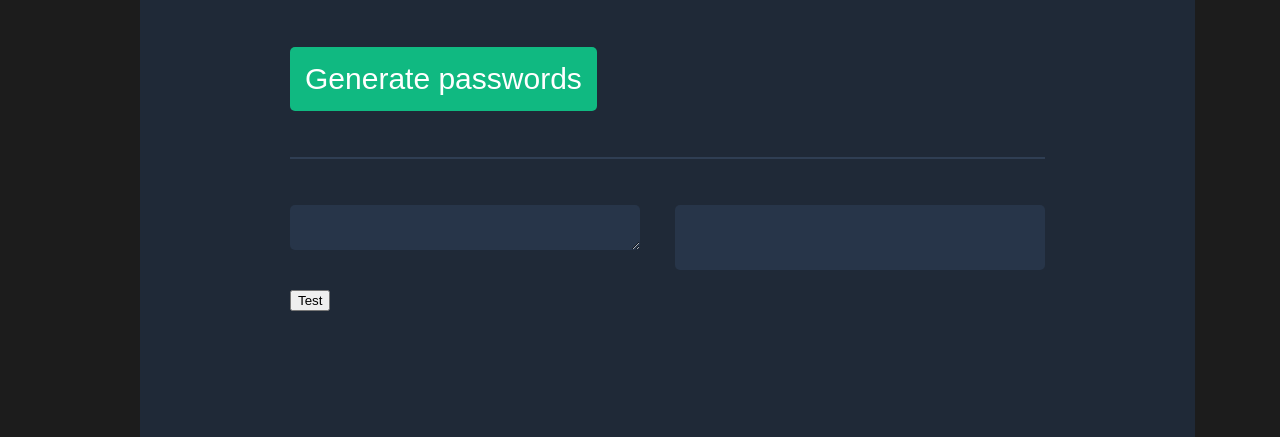
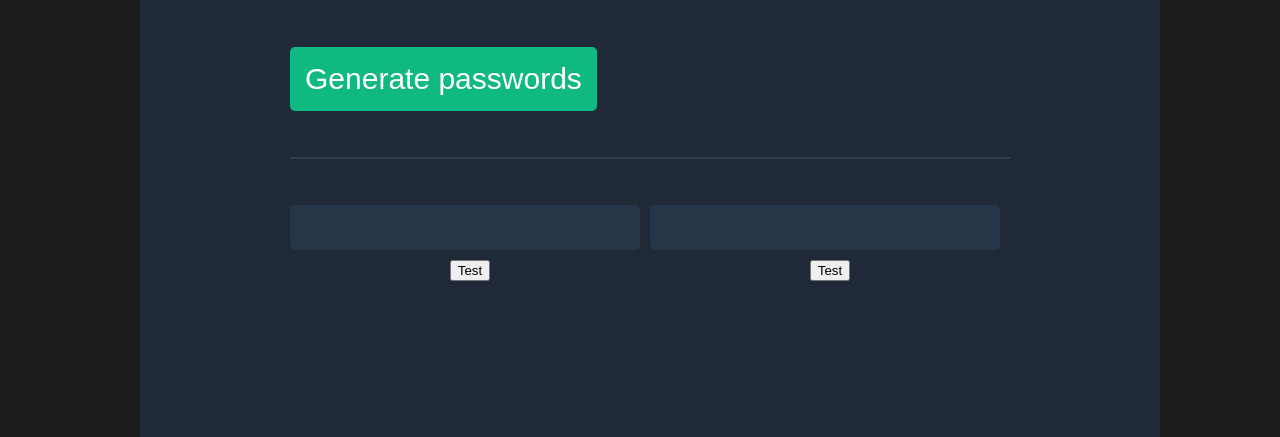
Before and after one commit to MetricOrder/password-generator, a plain HTML site: page index.html in a window 1280 px wide. Shown: the part 393-830 px from the top of the page. Drawn offline with Linux system fonts and the light colour scheme.

Commit message:
changed password fields to textarea to allow copy... copied function to allow copy of second password
also styling of new password fields, added readonly, removed resize

```diff
--- a/index.css
+++ b/index.css
@@ -49,12 +49,14 @@ h2 {
 
 .pws {
     display: flex;
+    justify-content: space-around;
 }
 
 .pwactual{
     font-weight: 500;
     padding: 10px;
-    margin-top: 30px;
+    /* margin-top: 30px; */
+    margin: 30 10 10 0;
     width: 350px;
     height: 45px;
     background-color: #273549;
@@ -66,17 +68,10 @@ h2 {
     border: none;
 }
 
-#passOne {
-    margin-right: 35px;
-
-
-}
-
 p {
     border: #2F3E53 solid 1px;
 }
 
-/* #passTwo {
-
-
-} */
+textarea {
+    resize: none;
+}
--- a/index.html
+++ b/index.html
@@ -15,10 +15,14 @@
             <button id="generator" onclick="generatePasswords()"> Generate passwords </button>
             <p></p>
             <div class="pws">
-                <textarea class="pwactual" id="passOne"> </textarea>
-                <p class="pwactual" id="passTwo"></p>
+                <textarea readonly class="pwactual" id="passOne"></textarea>
+                <textarea readonly class="pwactual" id="passTwo"></textarea>
             </div>
-            <button onclick="copyPassword()" >Test</button>
+            <div class="pws">
+                <button onclick="copyOne()" >Test</button>
+                <button onclick="copyTwo()" >Test</button>
+            </div>
+
         </div>
         <script src="index.js"></script>
     </body>
--- a/index.js
+++ b/index.js
@@ -22,17 +22,20 @@ function generatePasswords(){
 
 }
 
-function copyPassword() {
-    console.log("test")
+function copyOne() {
     let copyText = document.getElementById("passOne");
-
     copyText.select();
     copyText.setSelectionRange(0, 99999);
+    navigator.clipboard.writeText(copyText.value);
+    alert("Password Copied!");
+  }
 
+  function copyTwo() {
+    let copyText = document.getElementById("passTwo");
+    copyText.select();
+    copyText.setSelectionRange(0, 99999);
     navigator.clipboard.writeText(copyText.value);
-
-    alert("Copied the text: " + copyText.value);
-
+    alert("Password Copied!");
   }
 
 
```
